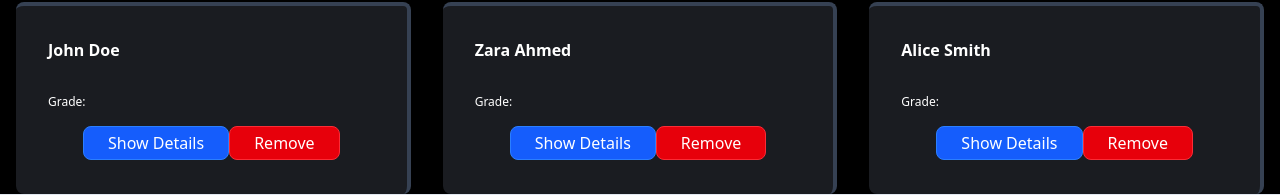
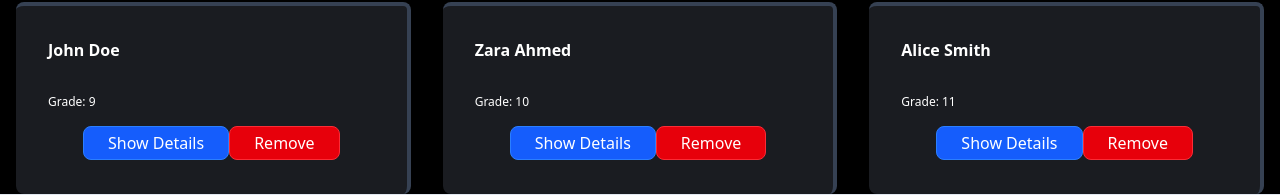
Before and after one commit to mjm29/assignment-2, a Next.js app: page / in a window 1280 px wide. Shown: the part 517-713 px from the top of the page. Built offline with nearby package versions, Linux system fonts and the light colour scheme.

Commit message:
fixed grade error

```diff
--- a/components/StudentList.tsx
+++ b/components/StudentList.tsx
@@ -25,6 +25,7 @@ const StudentList = ({list, onRemove}: StudentListProps) => {
         firstName={student.firstName}
         lastName={student.lastName}
         average={student.average}
+        grade={student.grade}
         onRemove={onRemove}
         />
       ))}
```
